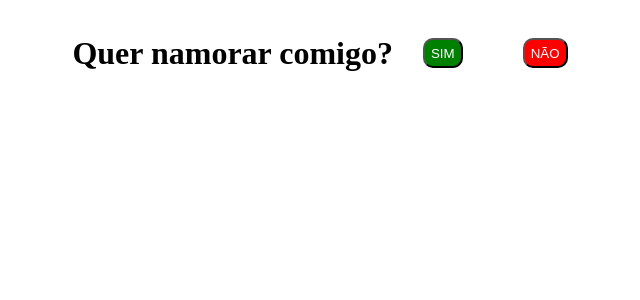
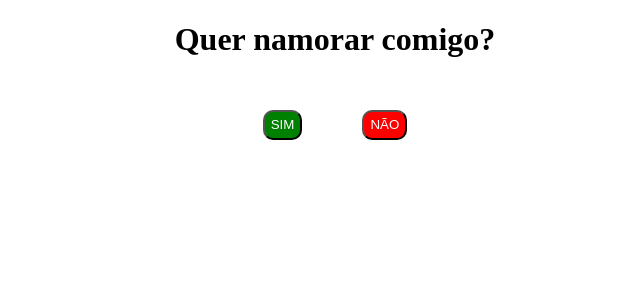
Before and after one commit to ianaugustosilva/date-me, a React (Create React App) app: page / in a window 1280 px wide. Shown: the top 300 px of the page, without its empty margins (305-945 px from the left). Built offline with nearby package versions, Linux system fonts and the light colour scheme.

Commit message:
quase terminando

```diff
--- a/src/App.tsx
+++ b/src/App.tsx
@@ -1,12 +1,12 @@
 import "./style.css";
 
-import React, { useState } from "react";
+import React from "react";
 
 function App() {
-	const [answer, setAnswer] = useState<string>("");
-
 	const handleYesClick = (): void => {
-		setAnswer("te amo sua linda <3");
+		alert("TE AMO");
+		// alert("vamo gozar gostoso?");
+		// alert("hoje?");
 	};
 
 	const handleNoHover = (): void => {
@@ -26,13 +26,14 @@ function App() {
 	return (
 		<div className='container'>
 			<h1>Quer namorar comigo?</h1>
+			<div className='buttons'>
 				<button className='buttonYes' onClick={handleYesClick}>
 					SIM
 				</button>
 				<button className='buttonNo' id='no-button' onMouseOver={handleNoHover}>
 					NÃO
 				</button>
-			{answer && <p>Você respondeu: {answer}</p>}
+			</div>
 		</div>
 	);
 }
--- a/src/style.css
+++ b/src/style.css
@@ -12,12 +12,8 @@
 	height: 30px;
 	margin: 30px;
 	border-radius: 10px;
-	aling-items: center;
-	flex-direction: column;
 }
 
 .container {
-	display: flex;
-	justify-content: center;
-	align-items: center;
+	text-align: center;
 }
```
Lines whose indentation alone changed are shown as unchanged.
